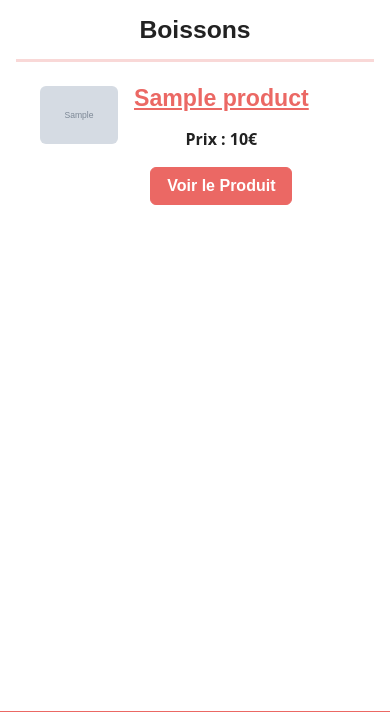
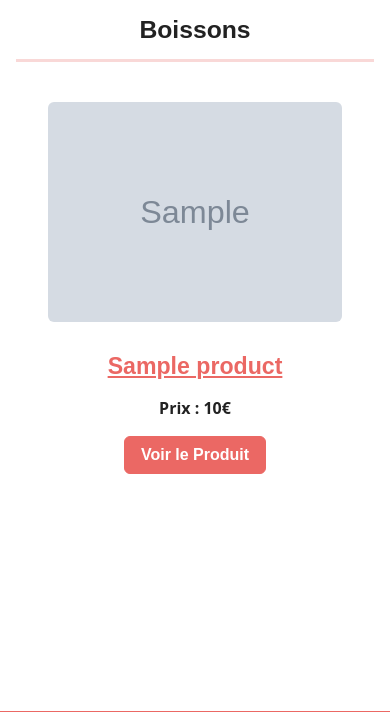
Before and after one commit to GalaX1us/Shopping-Bag-Website, a PHP site: page /index.php?action=Boissons in a window 390 px wide. Shown: the part 53-765 px from the top of the page. Run offline with PHP 8.4, Linux system fonts and the light colour scheme; tables that the repository leaves empty or names only in its code hold one stand-in row (values such as "Sample post"); grey boxes marked "Sample" are stand-in pictures; data that the repository does not hold is empty; some web fonts are replaced.

Commit message:
amélioration responsivité page multi produit

```diff
--- a/Vues/VueProduitsMulti.php
+++ b/Vues/VueProduitsMulti.php
@@ -5,12 +5,12 @@
     <?php
     foreach ($produitsInfos as $produit) {?>
     <hr class="bg-primary border-3 border-top border-primary">
-        <div class="produitMulti m-4 my-4">
-        <div class="image_produit">
+    <div class="row m-4 g-3">
+        <div class="col-12 col-md-4">
             <a href="index.php?action=Produit&cat=<?= $cat?>&prod_id=<?= $produit['id']?>">
-            <img class="rounded" src="assets/<?= $produit['image']?>" alt="<?= $produit['name']?>"></a>
+            <img class="img-fluid rounded" src="assets/<?= $produit['image']?>" alt="<?= $produit['name']?>"></a>
         </div>
-        <div class="description_produit m-3 my-auto">
+        <div class="col-12 col-md-8 p-3">
             <a href="index.php?action=Produit&cat=<?= $cat?>&prod_id=<?= $produit['id']?>"><h3><?= $produit['name']?></h3></a>
             <p><?= $produit['description']?></p>
             <strong>Prix : <?= $produit['price']?>€</strong>
```
